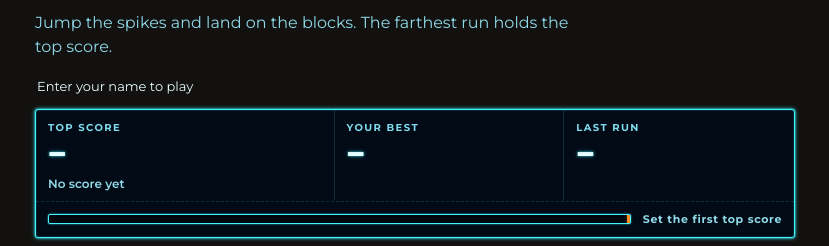
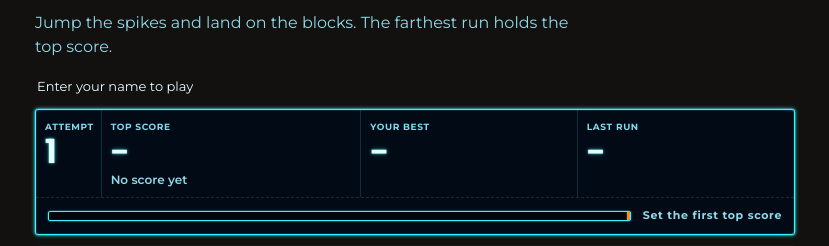
Before and after one commit to heston-cyber/Dunesday, a plain HTML site: page index.html in a window 1280 px wide. Shown: the part 1156-1402 px from the top of the page, without its empty margins (333-1162 px from the left). Drawn offline with nearby package versions, Linux system fonts and the light colour scheme; no server answers.

Commit message:
Add files via upload

```diff
--- a/index.html
+++ b/index.html
@@ -332,7 +332,10 @@ h2{font-family:var(--display);font-weight:var(--dweight);text-transform:var(--dc
 .ar-ticket{--notch:9px;position:relative;background:var(--bone);color:var(--black);font-family:var(--site-body);
   -webkit-mask:radial-gradient(circle var(--notch) at top left,#0000 98%,#000) top left/51% 51% no-repeat,radial-gradient(circle var(--notch) at top right,#0000 98%,#000) top right/51% 51% no-repeat,radial-gradient(circle var(--notch) at bottom left,#0000 98%,#000) bottom left/51% 51% no-repeat,radial-gradient(circle var(--notch) at bottom right,#0000 98%,#000) bottom right/51% 51% no-repeat;
   mask:radial-gradient(circle var(--notch) at top left,#0000 98%,#000) top left/51% 51% no-repeat,radial-gradient(circle var(--notch) at top right,#0000 98%,#000) top right/51% 51% no-repeat,radial-gradient(circle var(--notch) at bottom left,#0000 98%,#000) bottom left/51% 51% no-repeat,radial-gradient(circle var(--notch) at bottom right,#0000 98%,#000) bottom right/51% 51% no-repeat}
-.ar-cells{display:grid;grid-template-columns:1.3fr 1fr 1fr}
+.ar-cells{display:grid;grid-template-columns:max-content 1.2fr 1fr 1fr}
+.ar-cells > div{padding-left:9px!important;padding-right:7px!important}
+.ar-hud .ar-cells b{font-size:clamp(23px,6.3vw,38px)}
+.ar-hud .ar-cells small{font-size:9px;letter-spacing:.07em;white-space:nowrap}
 .ar-cells > div{padding:10px 12px 8px;border-right:1.5px solid var(--black);min-width:0}
 .ar-cells > div:last-child{border-right:0}
 .ar-hud small{display:block;font-weight:700;font-size:10px;letter-spacing:.14em;text-transform:uppercase;color:var(--olive)}
@@ -434,6 +437,7 @@ html.ar-playing,html.ar-playing body{-webkit-user-select:none;user-select:none;-
         <p class="ar-player"><span id="ar-who"></span><button id="ar-change" class="ar-link" type="button">Change player</button></p>
         <div class="ar-ticket ar-hud" aria-label="Score">
           <div class="ar-cells">
+            <div class="ar-attcell"><small>Attempt</small><b id="ar-attempt">1</b></div>
             <div class="ar-topcell"><small>Top score</small><b id="ar-top">&ndash;</b><span id="ar-top-name">No score yet</span></div>
             <div><small>Your best</small><b id="ar-best">&ndash;</b></div>
             <div><small>Last run</small><b id="ar-last">&ndash;</b></div>
@@ -1685,7 +1689,7 @@ html.ar-playing,html.ar-playing body{-webkit-user-select:none;user-select:none;-
   }
   function bgFinish() { if (bgWant !== bgShown) { bgcv.style.display = bgWant ? "block" : "none"; bgShown = bgWant; } }
   const startCard = $("ar-start"), nameIn = $("ar-name"), topLine = $("ar-top-line");
-  const hudBest = $("ar-best"), hudLast = $("ar-last"), hudTop = $("ar-top"), hudTopName = $("ar-top-name");
+  const hudAttempt = $("ar-attempt"), hudBest = $("ar-best"), hudLast = $("ar-last"), hudTop = $("ar-top"), hudTopName = $("ar-top-name");
   const fill = $("ar-fill"), trackNote = $("ar-note"), whoLine = $("ar-who");
   const pauseBtn = $("ar-pause"), pauseCard = $("ar-paused"), pauseLine = $("ar-paused-line"), changeBtn = $("ar-change");
   const soundBtn = $("ar-sound");
@@ -1888,6 +1892,7 @@ html.ar-playing,html.ar-playing body{-webkit-user-select:none;user-select:none;-
   const hudCache = { w: "", b: null };
   function hud() {
     const d = player ? Math.max(0, Math.floor(player.x)) : 0;
+    setText(hudAttempt, String(Math.max(attempts, 1)));
     setText(hudBest, best ? best + " m" : "\u2013");
     setText(hudLast, lastRun ? lastRun + " m" : "\u2013");
     setText(hudTop, top ? top.score + " m" : "\u2013");
@@ -1900,7 +1905,7 @@ html.ar-playing,html.ar-playing body{-webkit-user-select:none;user-select:none;-
     const live = mode === "play" || mode === "paused" || mode === "dead";
     const pb = !beating && best && (d > best || (newBest && d >= best));
     const toGo = top ? Math.max(0, top.score - d) : 0;
-    const note = beating ? "New top score" : pb ? "New personal best" : !top ? "Set the first top score" : live ? toGo + " m to go" : toGo + " m to beat " + top.name;
+    const note = beating ? "New top score" : pb ? "New personal best" : !top ? "Set the first top score" : toGo + " m to go";
     setText(trackNote, live ? d + " m \u00b7 " + note : note);   // the record holder's name is already in the Top score cell
   }
 
```
